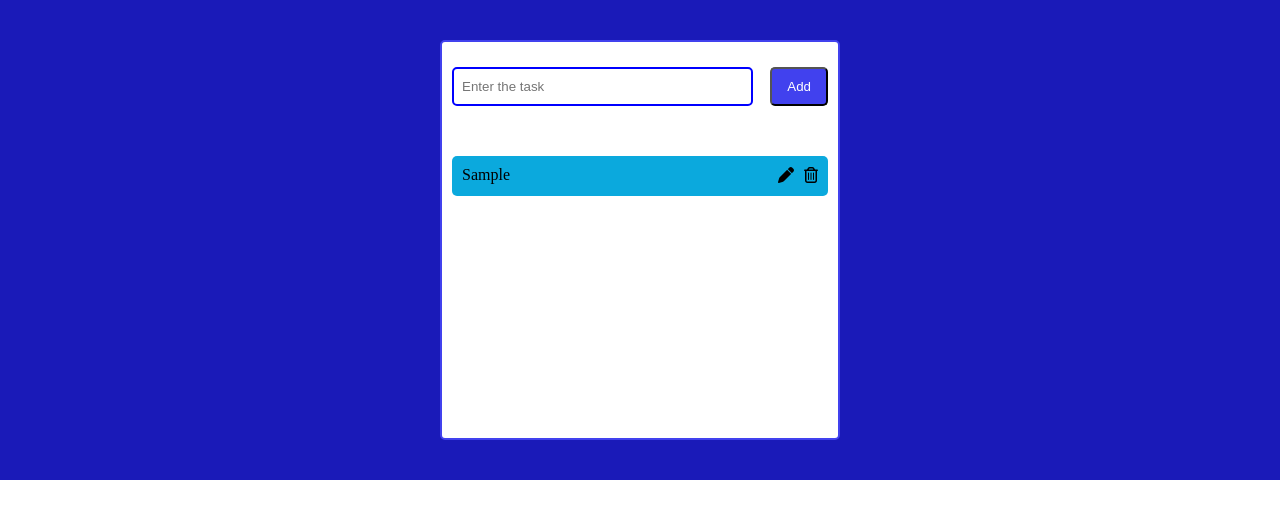
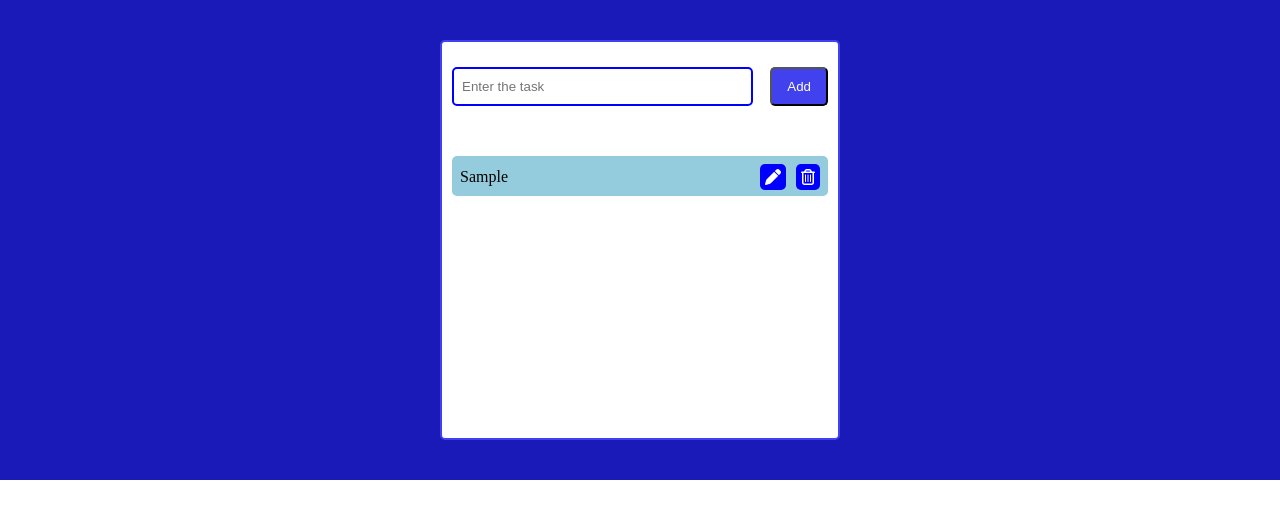
Before and after one commit to sohailmomin712/Code, a plain HTML site: page Add-Delete-Todo/index.html in a window 1280 px wide. Both pictures are taken after typing "Sample" into the empty fields and a click on the button "Add". Drawn offline with Linux system fonts and the light colour scheme.

Commit message:
adjusted the css

```diff
--- a/Add-Delete-Todo/style.css
+++ b/Add-Delete-Todo/style.css
@@ -52,23 +52,31 @@
   display: flex;
   flex-direction: column;
   gap: 5px;
-
 }
 
 .task-row {
-  padding: 10px;
-  background-color: rgb(11, 169, 221);
+  padding: 8px 8px;
+  background-color: rgb(149, 204, 221);
   border: 2px white;
   height: 40px;
   border-radius: 5px;
 }
+
 .task-content {
   display: flex;
   justify-content: space-between;
   align-items: center;
+  color: black;
 }
 
 .icon-div {
   display: flex;
   gap: 10px;
 }
+
+.icon-div i {
+  background-color: blue;
+  color: white;
+  padding: 5px;
+  border-radius: 5px;
+}
```
